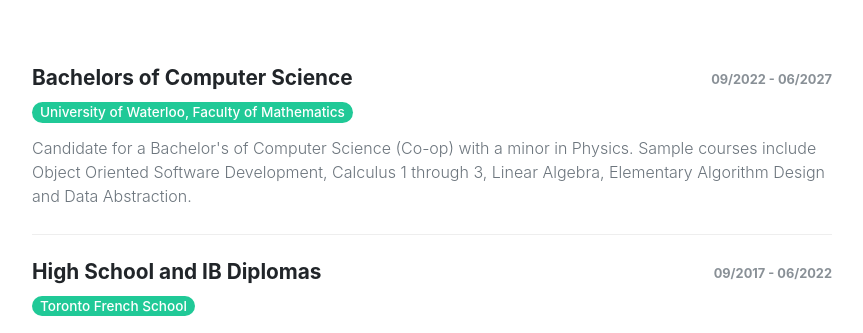
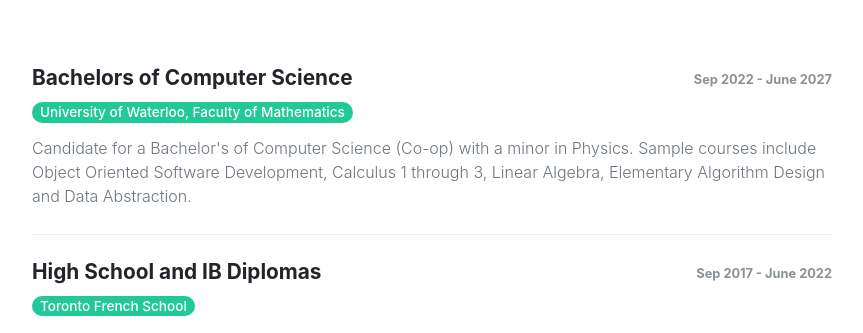
Before and after one commit to OwenWaldron/OwenWebsite, a React (Create React App) app: page /about in a window 1280 px wide. Shown: the part 767-1100 px from the top of the page, without its empty margins (208-1071 px from the left). Built offline with nearby package versions, Linux system fonts and the light colour scheme.

Commit message:
Changed dates, fixed analytics?

```diff
--- a/src/pages/about-me/data/data.js
+++ b/src/pages/about-me/data/data.js
@@ -4,12 +4,12 @@ const EDUS = [
     {
         name: "Bachelors of Computer Science",
         facility: "University of Waterloo, Faculty of Mathematics",
-        dates: "09/2022 - 06/2027",
+        dates: "Sep 2022 - June 2027",
         description: "Candidate for a Bachelor's of Computer Science (Co-op) with a minor in Physics. Sample courses include Object Oriented Software Development, Calculus 1 through 3, Linear Algebra, Elementary Algorithm Design and Data Abstraction."
     }, {
         name: "High School and IB Diplomas",
         facility: "Toronto French School",
-        dates: "09/2017 - 06/2022",
+        dates: "Sep 2017 - June 2022",
         description: "Advanced Bilingual International Baccalaureate Diploma recipient. Awards for greatest achievement in higher level mathematics, higher level physics, and computer science."
     },
 ]
```
